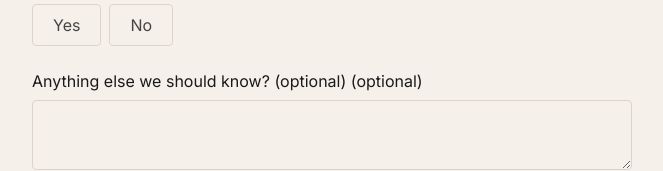
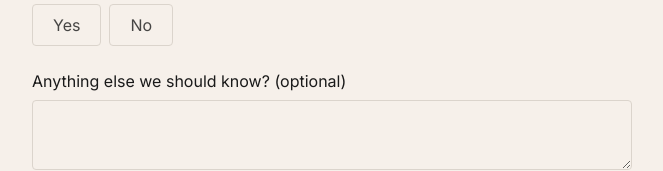
Before and after one commit to aryzach/aryzach.github.io, a React (Vite) app: page /careers/customer-operations-lead in a window 1280 px wide. Shown: the part 3341-3512 px from the top of the page, without its empty margins (308-971 px from the left). Built offline with nearby package versions, Linux system fonts and the light colour scheme; no server answers.

Commit message:
Changes
Co-authored-by: aryzach <30701475+aryzach@users.noreply.github.com>

```diff
--- a/src/pages/CustomerOperationsLead.tsx
+++ b/src/pages/CustomerOperationsLead.tsx
@@ -43,7 +43,7 @@ const FIELDS: FieldDef[] = [
     label: "Are you comfortable independently moving ~80 lb, 6' × 4' panels, including on stairs?",
     type: "yesno",
   },
-  { name: "anything_else", label: "Anything else we should know? (optional)", type: "textarea", optional: true },
+  { name: "anything_else", label: "Anything else we should know?", type: "textarea", optional: true },
 ];
 
 const CustomerOperationsLead = () => {
```
